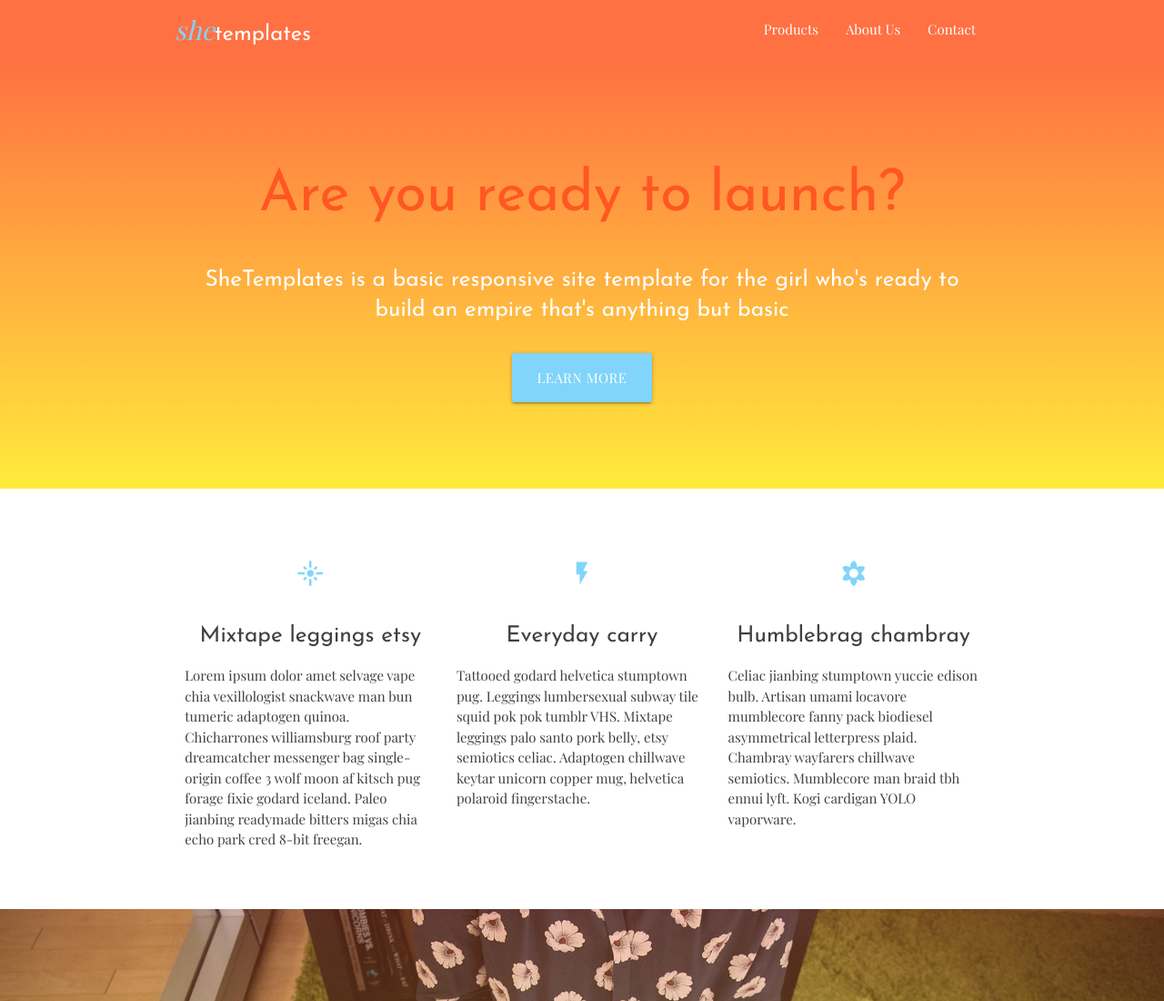
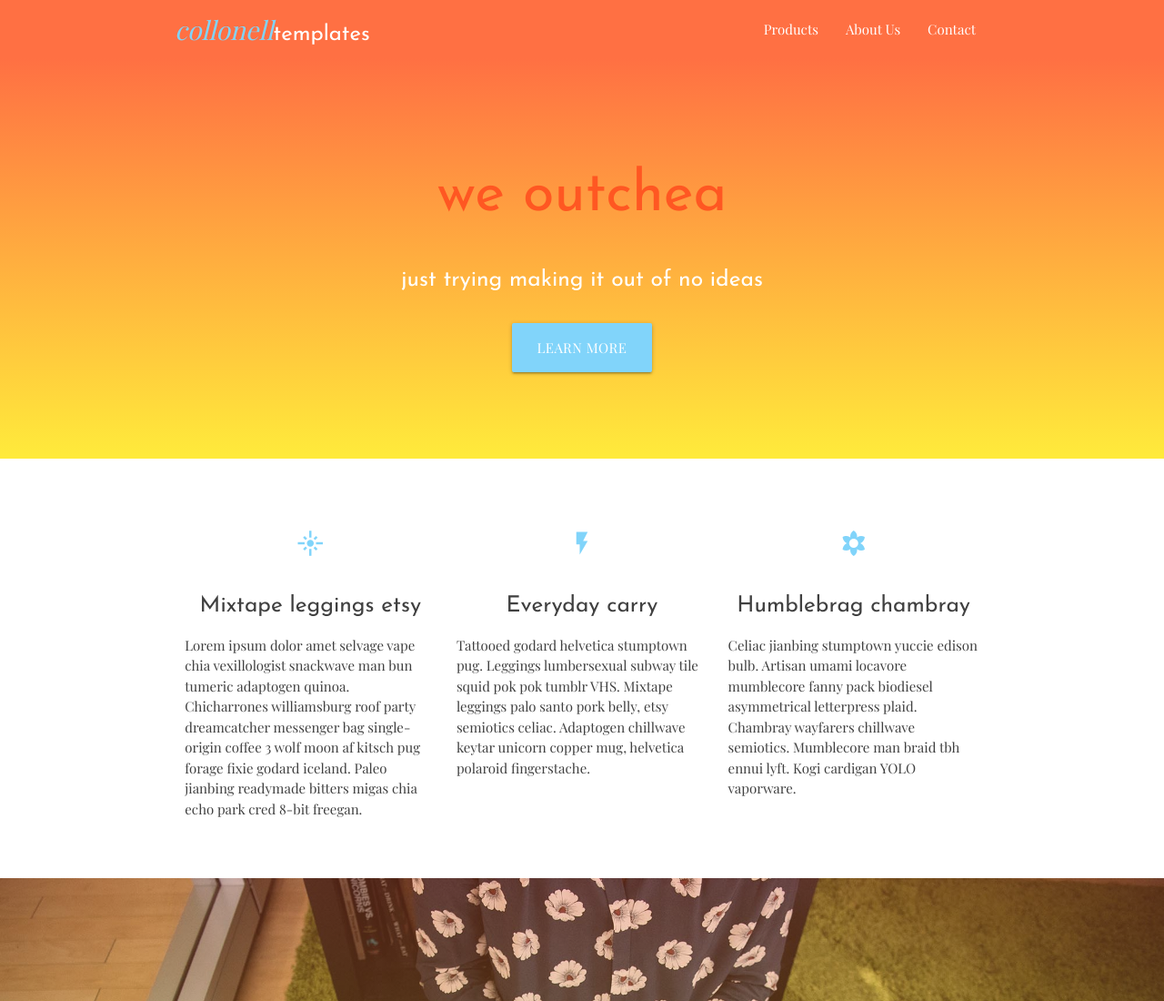
Before and after one commit to collonell/helloWorld, a plain HTML site: page index.html in a window 1280 px wide. Shown: the top 1100 px of the page at 91% size. Drawn offline with nearby package versions, Linux system fonts and the light colour scheme.

Commit message:
first commit

```diff
--- a/index.html
+++ b/index.html
@@ -5,7 +5,7 @@
   <meta charset="utf-8">
   <!--Let browser know website is optimized for mobile-->
   <meta name="viewport" content="width=device-width, initial-scale=1.0">
-  <title>she templates</title>
+  <title>In the making</title>
 
   <!-- Favicon image -->
   <link rel="shortcut icon" href="images/favicon.ico" type="image/x-icon">
@@ -23,7 +23,7 @@
   <div class="navbar-fixed">
     <nav class="secondary-bg no-shadow" role="navigation">
       <div class="nav-wrapper container">
-        <a href="#" class="brand-logo"><span class="logo-em">she</span>templates</a>
+        <a href="#" class="brand-logo"><span class="logo-em">collonell</span>templates</a>
         <ul class="right hide-on-med-and-down">
           <li><a href="#products">Products</a></li>
           <li><a href="#about">About Us</a></li>
@@ -45,10 +45,10 @@
   <header>
     <div class="section cta-container">
       <div class="container">
-        <h1 class="header center secondary-text-darken">Are you ready to launch?</h1>
+        <h1 class="header center secondary-text-darken">we outchea</h1>
         <div class="row center">
           <h5 class="col s12 light white-text">
-            SheTemplates is a basic responsive site template for the girl who's ready to build an empire that's anything but basic
+            just trying making it out of no ideas
           </h5>
         </div>
         <div class="row center">
```
